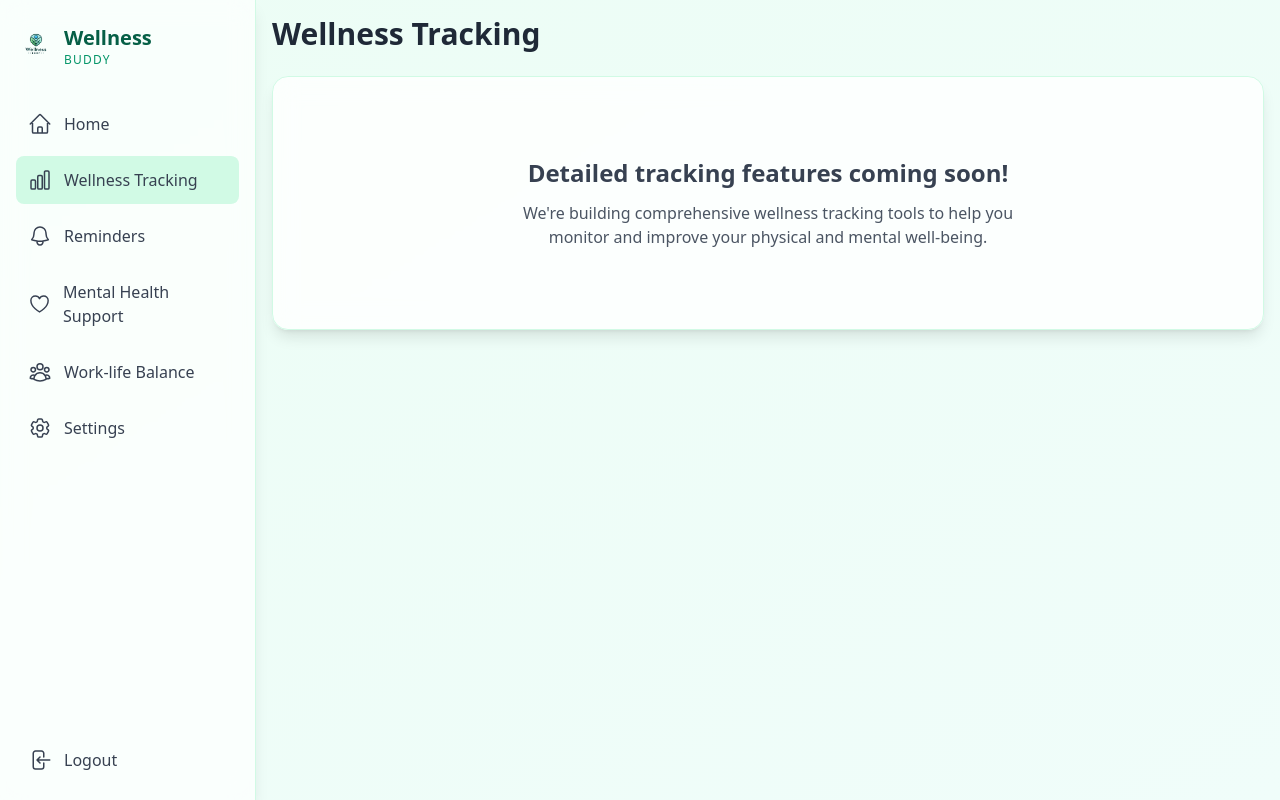
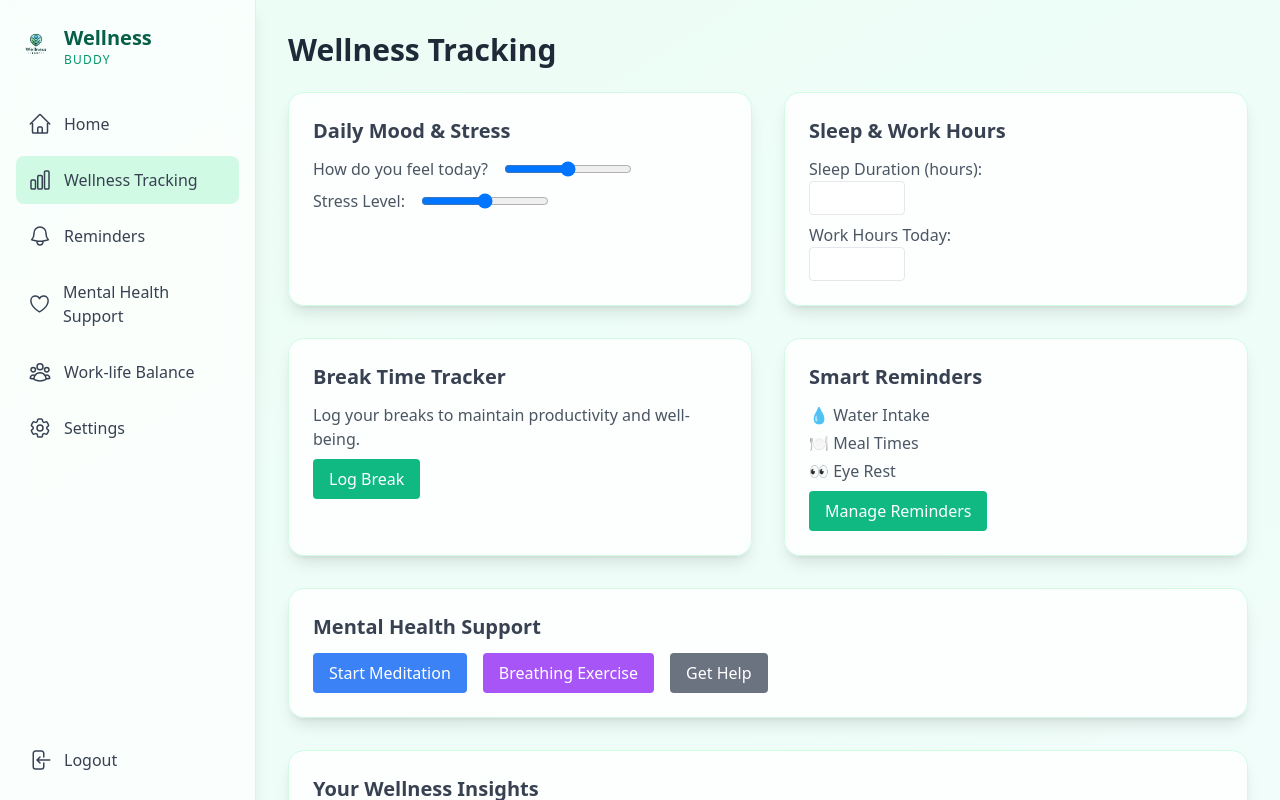
Before and after one commit to Wellness-Buddy-organization/frontend, a React (Vite) app: page /dashboard/tracking in a window 1280 px wide. Built offline with nearby package versions, Linux system fonts and the light colour scheme; sample sign-in values are in the browser's storage.

Commit message:
ADDED => Wellness Tracking UI

```diff
--- a/src/views/WellnessTracking.jsx
+++ b/src/views/WellnessTracking.jsx
@@ -6,20 +6,74 @@ const WellnessTracking = () => {
       initial={{ opacity: 0 }}
       animate={{ opacity: 1 }}
       exit={{ opacity: 0 }}
-      className="max-w-6xl mx-auto"
+      className="max-w-6xl mx-auto p-4"
     >
       <h1 className="text-3xl font-bold text-gray-800 mb-6">Wellness Tracking</h1>
+      <div className="grid grid-cols-1 md:grid-cols-2 gap-8">
 
-      <div className="bg-white bg-opacity-80 backdrop-blur-md rounded-2xl shadow-lg border border-emerald-100 p-8">
-        <div className="text-center py-12">
-          <h2 className="text-2xl font-semibold text-gray-700 mb-3">
-            Detailed tracking features coming soon!
-          </h2>
-          <p className="text-gray-600 max-w-lg mx-auto">
-            We're building comprehensive wellness tracking tools to help you monitor and
-            improve your physical and mental well-being.
-          </p>
-        </div>
+        {/* Mood & Stress Tracker */}
+        <section className="bg-white bg-opacity-80 backdrop-blur-md rounded-2xl shadow-lg border border-emerald-100 p-6">
+          <h2 className="text-xl font-semibold text-gray-700 mb-3">Daily Mood & Stress</h2>
+          <div className="flex items-center gap-4 mb-2">
+            <span className="text-gray-600">How do you feel today?</span>
+            {/* Replace with mood emoji/rating component */}
+            <input type="range" min="1" max="5" className="w-32" />
+          </div>
+          <div className="flex items-center gap-4">
+            <span className="text-gray-600">Stress Level:</span>
+            {/* Replace with stress level slider */}
+            <input type="range" min="1" max="5" className="w-32" />
+          </div>
+        </section>
+
+        {/* Sleep & Work Hours */}
+        <section className="bg-white bg-opacity-80 backdrop-blur-md rounded-2xl shadow-lg border border-emerald-100 p-6">
+          <h2 className="text-xl font-semibold text-gray-700 mb-3">Sleep & Work Hours</h2>
+          <div className="mb-2">
+            <label className="block text-gray-600">Sleep Duration (hours):</label>
+            <input type="number" min="0" max="24" className="border rounded px-2 py-1 w-24" />
+          </div>
+          <div>
+            <label className="block text-gray-600">Work Hours Today:</label>
+            <input type="number" min="0" max="24" className="border rounded px-2 py-1 w-24" />
+          </div>
+        </section>
+
+        {/* Break Time Tracker */}
+        <section className="bg-white bg-opacity-80 backdrop-blur-md rounded-2xl shadow-lg border border-emerald-100 p-6">
+          <h2 className="text-xl font-semibold text-gray-700 mb-3">Break Time Tracker</h2>
+          <p className="text-gray-600 mb-2">Log your breaks to maintain productivity and well-being.</p>
+          <button className="bg-emerald-500 text-white px-4 py-2 rounded">Log Break</button>
+        </section>
+
+        {/* Smart Reminders */}
+        <section className="bg-white bg-opacity-80 backdrop-blur-md rounded-2xl shadow-lg border border-emerald-100 p-6">
+          <h2 className="text-xl font-semibold text-gray-700 mb-3">Smart Reminders</h2>
+          <ul className="text-gray-600 space-y-1">
+            <li>💧 Water Intake</li>
+            <li>🍽️ Meal Times</li>
+            <li>👀 Eye Rest</li>
+          </ul>
+          <button className="mt-2 bg-emerald-500 text-white px-4 py-2 rounded">Manage Reminders</button>
+        </section>
+
+        {/* Mental Health Support */}
+        <section className="bg-white bg-opacity-80 backdrop-blur-md rounded-2xl shadow-lg border border-emerald-100 p-6 col-span-1 md:col-span-2">
+          <h2 className="text-xl font-semibold text-gray-700 mb-3">Mental Health Support</h2>
+          <div className="flex gap-4">
+            <button className="bg-blue-500 text-white px-4 py-2 rounded">Start Meditation</button>
+            <button className="bg-purple-500 text-white px-4 py-2 rounded">Breathing Exercise</button>
+            <button className="bg-gray-500 text-white px-4 py-2 rounded">Get Help</button>
+          </div>
+        </section>
+
+        {/* Analytics Overview */}
+        <section className="bg-white bg-opacity-80 backdrop-blur-md rounded-2xl shadow-lg border border-emerald-100 p-6 col-span-1 md:col-span-2">
+          <h2 className="text-xl font-semibold text-gray-700 mb-3">Your Wellness Insights</h2>
+          <p className="text-gray-600">Visualize your mood, stress, sleep, and productivity trends over time.</p>
+          {/* Placeholder for charts/graphs */}
+          <div className="bg-gray-100 h-32 rounded mt-3 flex items-center justify-center text-gray-400">[Charts Coming Soon]</div>
+        </section>
       </div>
     </motion.div>
   );
```
